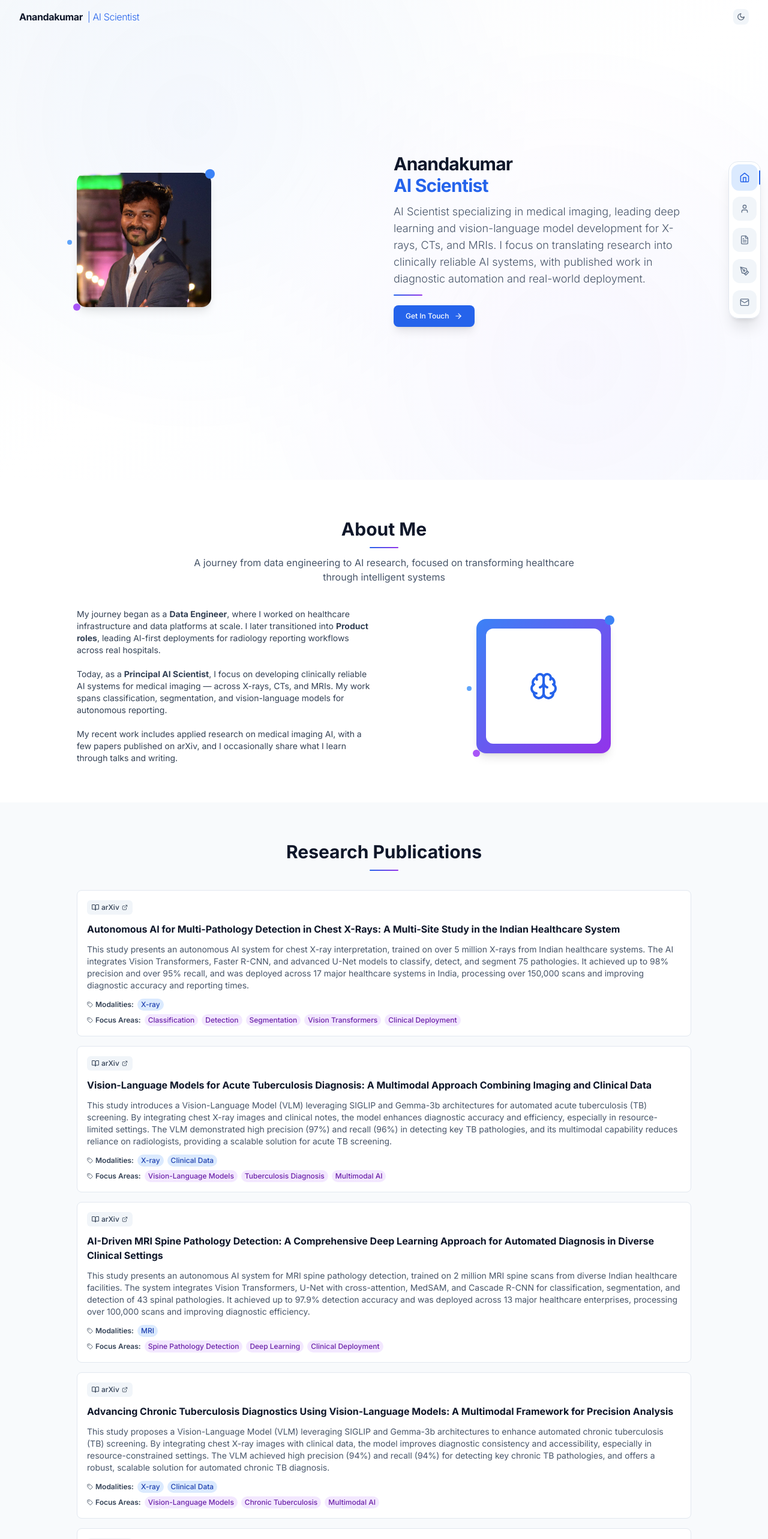
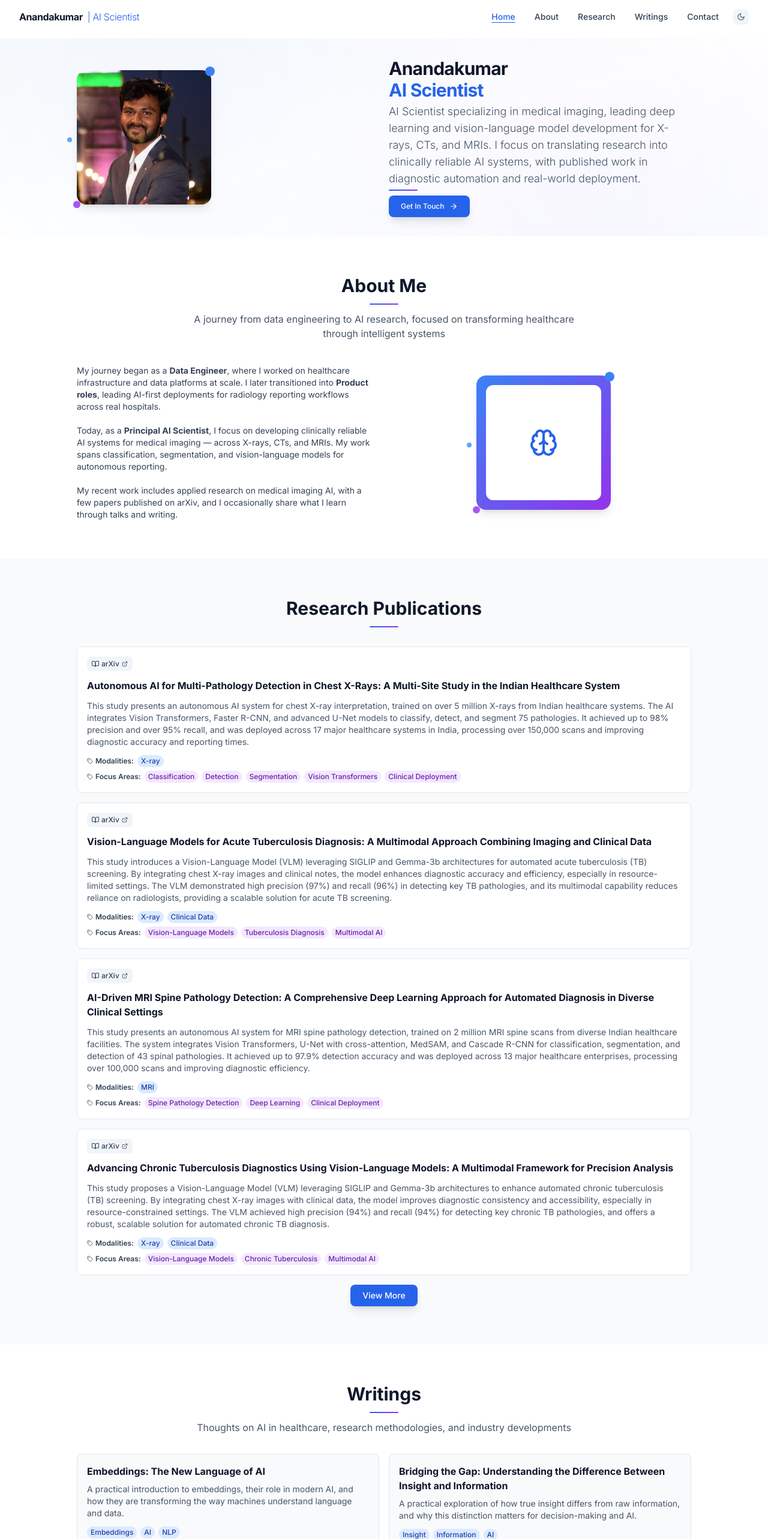
Before and after one commit to Anandakumar-D/personalportfolio, a React (Vite) app: page / in a window 1280 px wide. Shown: the top 2566 px of the page at 60% size. Built offline with nearby package versions, Linux system fonts and the light colour scheme.

Commit message:
removed the white space, moved the nav bar

```diff
--- a/src/App.tsx
+++ b/src/App.tsx
@@ -7,7 +7,6 @@ import Publications from './components/Publications';
 import Blog from './components/Blog';
 import Contact from './components/Contact';
 import Footer from './components/Footer';
-import SideNavigation from './components/SideNavigation';
 import MobileNavigation from './components/MobileNavigation';
 
 function App() {
@@ -17,7 +16,6 @@ function App() {
     <ThemeProvider>
       <div className="min-h-screen bg-white dark:bg-gray-900 transition-colors duration-300">
         <Header />
-        <SideNavigation variant={navVariant} />
         <MobileNavigation />
         <main>
           <Hero />
--- a/src/components/Header.tsx
+++ b/src/components/Header.tsx
@@ -1,19 +1,46 @@
 import React, { useState, useEffect } from 'react';
-import { Sun, Moon, Menu, X } from 'lucide-react';
+import { Sun, Moon } from 'lucide-react';
 import { useThemeContext } from './ThemeProvider';
+
+const sections = [
+  { id: 'hero', label: 'Home' },
+  { id: 'about', label: 'About' },
+  { id: 'publications', label: 'Research' },
+  { id: 'blog', label: 'Writings' },
+  { id: 'contact', label: 'Contact' }
+];
 
 const Header: React.FC = () => {
   const { theme, toggleTheme } = useThemeContext();
   const [isScrolled, setIsScrolled] = useState(false);
-  const [isMobileMenuOpen, setIsMobileMenuOpen] = useState(false);
+  const [activeSection, setActiveSection] = useState('hero');
 
   useEffect(() => {
     const handleScroll = () => {
       setIsScrolled(window.scrollY > 50);
+      const sectionIds = sections.map(s => s.id);
+      const scrollPosition = window.scrollY + 200;
+      for (const section of sectionIds) {
+        const element = document.getElementById(section);
+        if (element) {
+          const { offsetTop, offsetHeight } = element;
+          if (scrollPosition >= offsetTop && scrollPosition < offsetTop + offsetHeight) {
+            setActiveSection(section);
+            break;
+          }
+        }
+      }
     };
     window.addEventListener('scroll', handleScroll);
     return () => window.removeEventListener('scroll', handleScroll);
   }, []);
+
+  const scrollToSection = (sectionId: string) => {
+    const element = document.getElementById(sectionId);
+    if (element) {
+      element.scrollIntoView({ behavior: 'smooth' });
+    }
+  };
 
   return (
     <header className={`fixed top-0 left-0 right-0 z-50 transition-all duration-500 ${
@@ -23,15 +50,29 @@ const Header: React.FC = () => {
     }`}>
       <nav className="container mx-auto px-6 lg:px-8">
         <div className="flex items-center justify-between h-14">
-          <div className="flex items-center">
-            <div className="text-base font-bold tracking-tight">
-              <span className="text-slate-900 dark:text-white">Anandakumar</span>
-              <span className="text-blue-600 dark:text-blue-400 ml-2 font-light">| AI Scientist</span>
-            </div>
+          <div className="text-base font-bold tracking-tight">
+            <span className="text-slate-900 dark:text-white">Anandakumar</span>
+            <span className="text-blue-600 dark:text-blue-400 ml-2 font-light">| AI Scientist</span>
           </div>
-
-          {/* Desktop Navigation */}
-          <div className="hidden lg:flex items-center">
+          <div className="flex-1" />
+          {/* Top Navigation */}
+          <div className="hidden lg:flex items-center space-x-4">
+            {sections.map((section) => (
+              <button
+                key={section.id}
+                onClick={() => scrollToSection(section.id)}
+                className={`text-sm font-medium px-2 py-1 rounded transition-colors duration-200 ${
+                  activeSection === section.id
+                    ? 'text-blue-600 dark:text-blue-400 underline underline-offset-4'
+                    : 'text-slate-700 dark:text-slate-300 hover:text-blue-600 dark:hover:text-blue-400'
+                }`}
+              >
+                {section.label}
+              </button>
+            ))}
+          </div>
+          {/* Theme Toggle */}
+          <div className="hidden lg:flex items-center ml-4">
             <button
               onClick={toggleTheme}
               className="p-1.5 rounded-lg bg-slate-100 dark:bg-slate-800 text-slate-600 dark:text-slate-300 hover:bg-slate-200 dark:hover:bg-slate-700 transition-all duration-300"
--- a/src/components/Hero.tsx
+++ b/src/components/Hero.tsx
@@ -4,7 +4,7 @@ import image from '../assets/image.png';
 
 const Hero: React.FC = () => {
   return (
-    <section id="hero" className="relative min-h-screen flex items-center bg-gradient-to-br from-slate-50 via-white to-blue-50/30 dark:from-slate-900 dark:via-slate-900 dark:to-slate-800 pb-12 lg:pb-0">
+    <section id="hero" className="relative flex items-center bg-gradient-to-br from-slate-50 via-white to-blue-50/30 dark:from-slate-900 dark:via-slate-900 dark:to-slate-800 py-8 mt-16">
       {/* Background Pattern */}
       <div className="absolute inset-0 opacity-40 dark:opacity-20">
         <div className="absolute inset-0" style={{
@@ -15,7 +15,7 @@ const Hero: React.FC = () => {
 
       <div className="container mx-auto px-4 sm:px-6 lg:px-8 relative z-10">
         <div className="max-w-5xl mx-auto">
-          <div className="grid lg:grid-cols-2 gap-4 lg:gap-8 items-center">
+          <div className="grid lg:grid-cols-2 gap-2 lg:gap-4 items-center">
             {/* Profile Photo */}
             <div className="order-2 lg:order-1 flex justify-center lg:justify-start">
               <div className="relative">
@@ -35,15 +35,15 @@ const Hero: React.FC = () => {
             </div>
 
             {/* Content */}
-            <div className="order-1 lg:order-2 space-y-3 lg:space-y-4 text-center lg:text-left">
-              <div className="space-y-2 lg:space-y-3">
+            <div className="order-1 lg:order-2 space-y-2 lg:space-y-2 text-center lg:text-left">
+              <div className="space-y-1 lg:space-y-1">
                 <h1 className="text-xl sm:text-2xl lg:text-3xl font-bold tracking-tight">
                   <span className="text-slate-900 dark:text-white">Anandakumar</span>
                   <br />
                   <span className="text-blue-600 dark:text-blue-400">AI Scientist</span>
                 </h1>
 
-                <div className="space-y-2 lg:space-y-3">
+                <div className="space-y-1 lg:space-y-1">
                   <p className="text-sm sm:text-base lg:text-lg text-slate-600 dark:text-slate-300 leading-relaxed font-light">
                   AI Scientist specializing in medical imaging, leading deep learning and vision-language model development for X-rays, CTs, and MRIs.
                   I focus on translating research into clinically reliable AI systems, with published work in diagnostic automation and real-world deployment.
@@ -55,7 +55,7 @@ const Hero: React.FC = () => {
               </div>
 
               {/* CTA Buttons */}
-              <div className="flex flex-col sm:flex-row gap-2.5 justify-center lg:justify-start">
+              <div className="flex flex-col sm:flex-row gap-2 justify-center lg:justify-start mt-2">
                 <a
                   href="mailto:anandkumar57007@gmail.com"
                   className="group inline-flex items-center justify-center px-4 sm:px-5 py-2 sm:py-2.5 bg-blue-600 hover:bg-blue-700 dark:bg-blue-500 dark:hover:bg-blue-600 text-white font-medium rounded-lg transition-all duration-300 shadow-lg hover:shadow-xl transform hover:-translate-y-0.5 text-xs"
--- a/src/components/Publications.tsx
+++ b/src/components/Publications.tsx
@@ -1,8 +1,14 @@
-import React from 'react';
+import React, { useState } from 'react';
 import { ExternalLink, Tag, BookOpen } from 'lucide-react';
 import { publications } from '../data/publications';
 
 const Publications: React.FC = () => {
+  const [visibleCount, setVisibleCount] = useState(4);
+
+  const handleViewMore = () => {
+    setVisibleCount((prev) => prev + 4);
+  };
+
   return (
     <section id="publications" className="py-10 sm:py-12 lg:py-16 bg-slate-50 dark:bg-slate-800 pb-12 lg:pb-16">
       <div className="container mx-auto px-4 sm:px-6 lg:px-8">
@@ -17,7 +23,7 @@ const Publications: React.FC = () => {
 
           {/* Publications Grid */}
           <div className="space-y-3 sm:space-y-4">
-            {publications.map((pub, index) => (
+            {publications.slice(0, visibleCount).map((pub, index) => (
               <article
                 key={pub.id}
                 className="group bg-white dark:bg-slate-900 rounded-lg border border-slate-200 dark:border-slate-700 p-3 sm:p-4 hover:shadow-lg hover:border-blue-300 dark:hover:border-blue-600 transition-all duration-300"
@@ -80,6 +86,16 @@ const Publications: React.FC = () => {
                 </div>
               </article>
             ))}
+            {visibleCount < publications.length && (
+              <div className="flex justify-center mt-4">
+                <button
+                  onClick={handleViewMore}
+                  className="px-5 py-2 bg-blue-600 hover:bg-blue-700 text-white font-medium rounded-lg transition-all duration-300 shadow-lg hover:shadow-xl text-sm"
+                >
+                  View More
+                </button>
+              </div>
+            )}
           </div>
         </div>
       </div>
```
